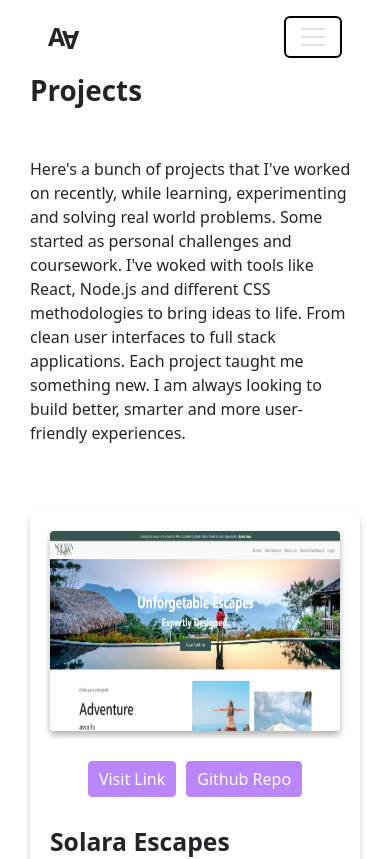
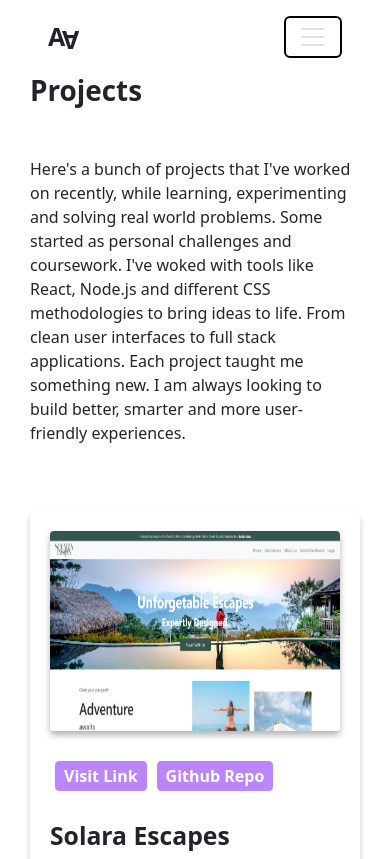
Before and after one commit to Alenia24/portfolio-v1, a React (Vite) app: page /projects in a window 390 px wide. Shown: the top 859 px of the page. Built offline with nearby package versions, Linux system fonts and the light colour scheme; a web font is replaced by a local one.

Commit message:
Update buttons

```diff
--- a/src/components/ProjectItem/ProjectItem.css
+++ b/src/components/ProjectItem/ProjectItem.css
@@ -70,4 +70,14 @@
     .project-info {
         height: fit-content;
     }
+
+    .project-links {
+      justify-content: flex-start;
+    }
+
+    .project-link {
+      width: fit-content;
+      padding: 2px 8px;
+      font-weight: bold;
+    }
 }
```
